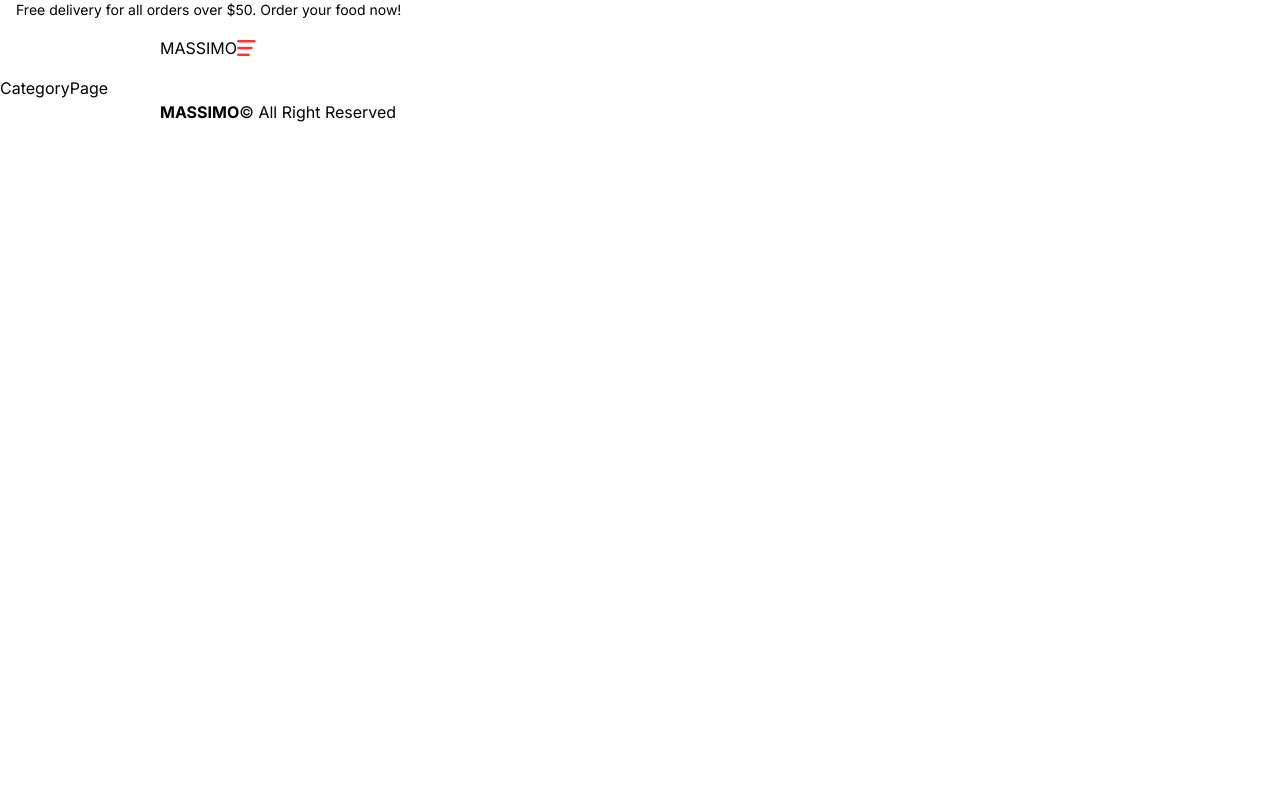
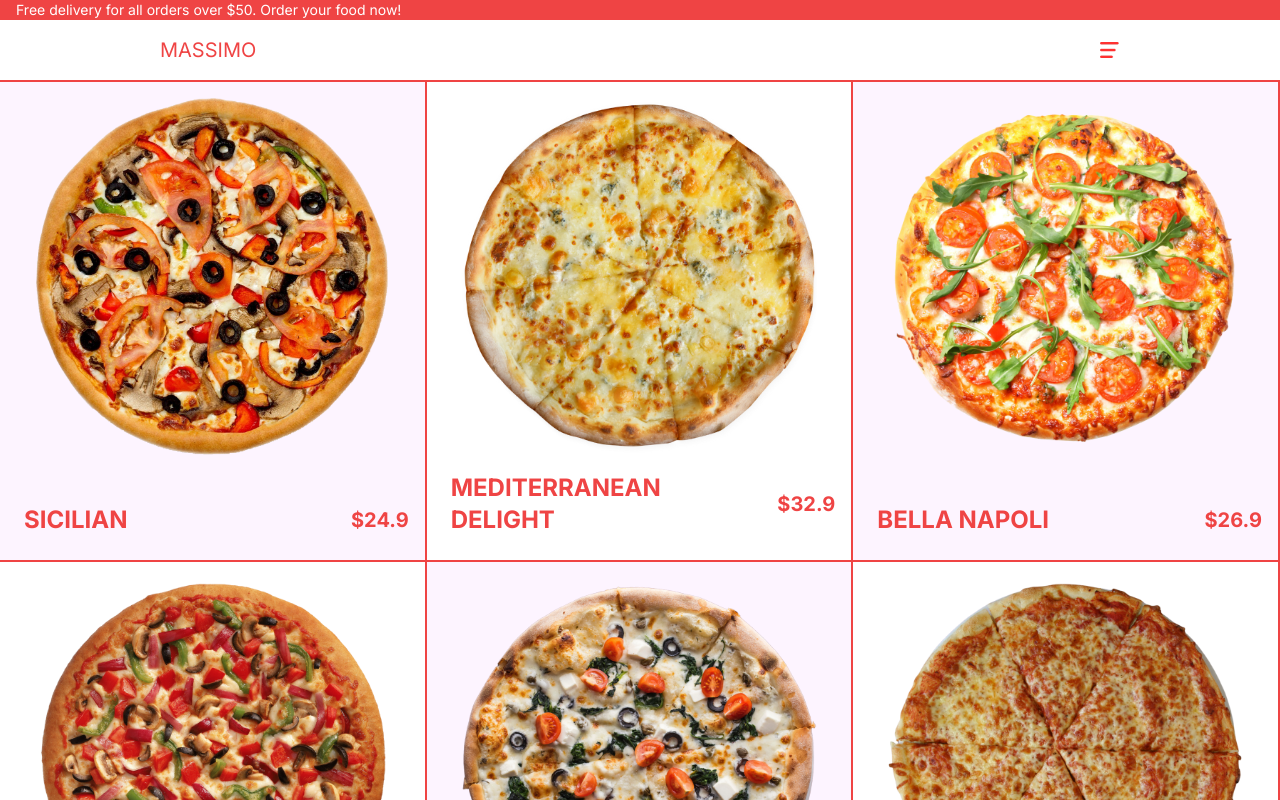
Before and after one commit to sameersattar123/Food_Delivery_App, a Next.js app: page /menu/1 in a window 1280 px wide. Shown: the top 800 px of the page. Built offline with nearby package versions, Linux system fonts and the light colour scheme.

Commit message:
third commit

```diff
--- a/src/app/menu/[category]/page.tsx
+++ b/src/app/menu/[category]/page.tsx
@@ -1,8 +1,30 @@
+import { pizzas } from '@/data'
+import Image from 'next/image'
+import Link from 'next/link'
 import React from 'react'
 
 const CategoryPage = () => {
   return (
-    <div>CategoryPage</div>
+    <div className='flex flex-wrap text-red-500'>
+      {
+        pizzas.map((item) => {
+          return (
+            <Link href={`/product/${item.id}`} key={item.id} className='sm:w-1/2 lg:w-1/3  group  odd:bg-fuchsia-50  p-4 border-r-2 border-b-2 w-full h-[60vh] border-red-500 flex flex-col justify-between'>
+              <div className="relative h-[80%]">
+                {
+                  item.img && <Image src={item.img} alt="" fill className='object-contain' />
+                }
+              </div>
+              <div className="flex items-center justify-between font-bold">
+                <h1 className='uppercase text-2xl p-2'>{item.title}</h1>
+                <h2 className='group-hover:hidden text-xl'>${item.price}</h2>
+                <button className="text-white bg-red-500 rounded-md uppercase group-hover:block p-1 hidden">Add to Cart</button>
+              </div>
+            </Link>
+          )
+        })
+      }
+    </div>
   )
 }
 
```
